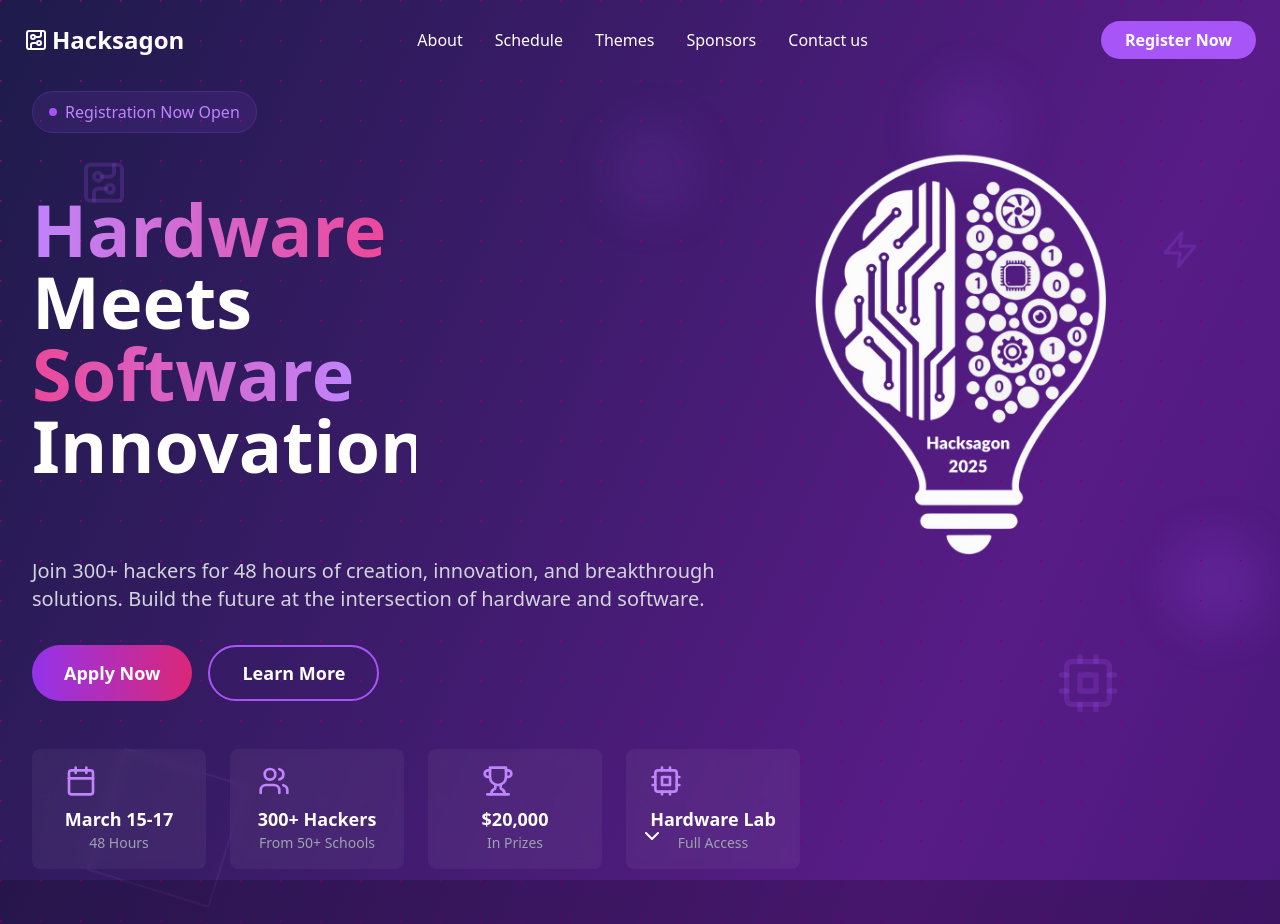
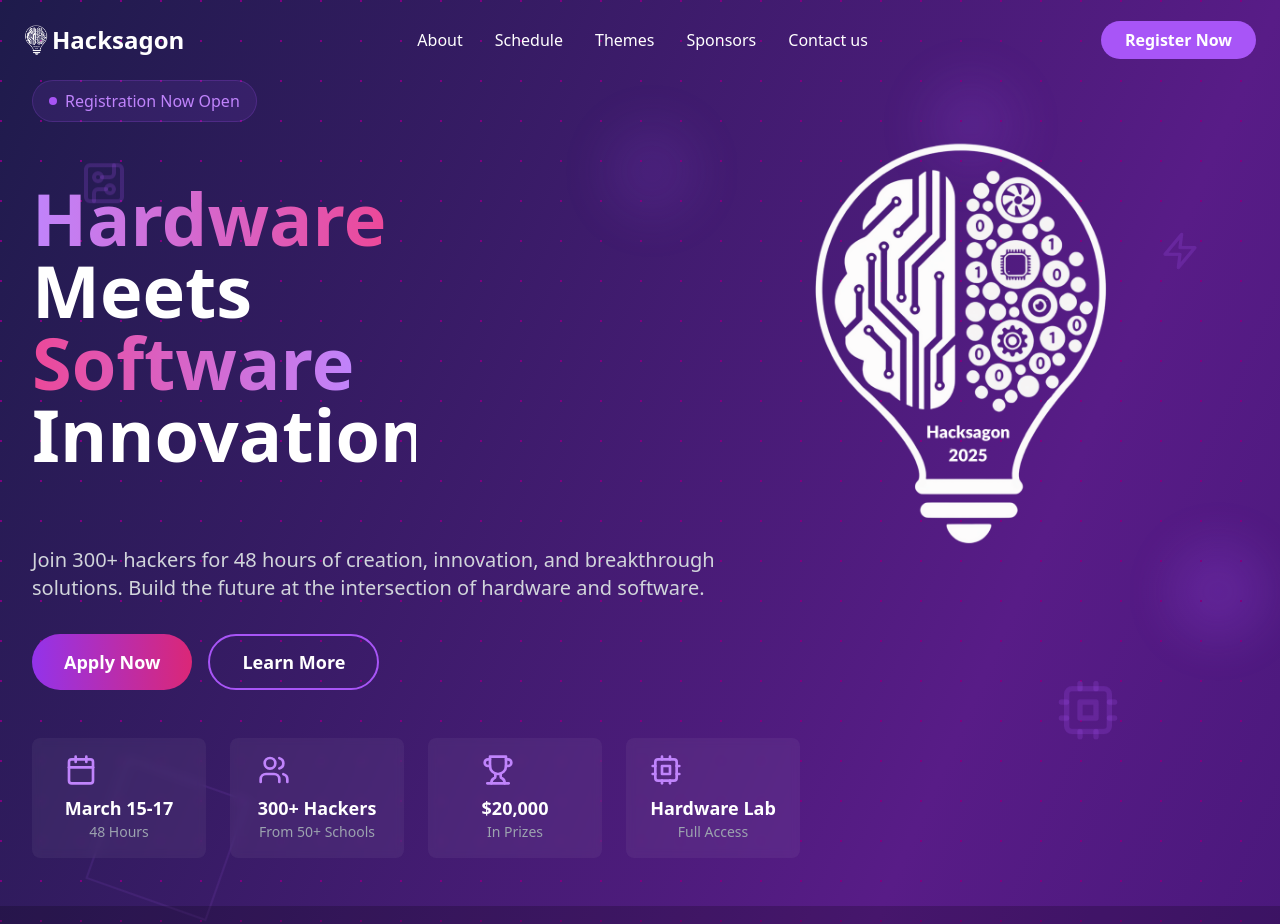
Before and after one commit to AdityaKrSingh26/Hacksagon, a React (Vite) app: page / in a window 1280 px wide. Shown: the top 924 px of the page. Built offline with nearby package versions, Linux system fonts and the light colour scheme.

Commit message:
4 changes mentioned before: theme page, arrow on home, logo in navbar and other minor

```diff
--- a/src/Pages/Contact/Contact.tsx
+++ b/src/Pages/Contact/Contact.tsx
@@ -57,8 +57,8 @@ const Contact = () => {
                   <div className="card-inner">
                     <div className="card-front">
                       <img className="w-10 h-10 m-4 rounded-full" src={contact.path} alt="" />
-                      <p className="hidden md:flex">{contact.name} |<span className="opacity-50"> Hover to see details</span></p>
-                      <p className="md:hidden">{contact.name} |<span className="opacity-50"> Click to see details</span></p>
+                      <p className="hidden md:flex">{contact.name} |<span className="opacity-50 ml-1"> Hover to see details</span></p>
+                      <p className="md:hidden">{contact.name} |<span className="opacity-50 ml-1"> Click to see details</span></p>
                     </div>
                     <div className="card-back p-2 md:pl-8 md:flex align-middle">
                       <p className="text-sm md:text-xl md:inline-block">{contact.pos}</p>
--- a/src/Pages/Home/Home.tsx
+++ b/src/Pages/Home/Home.tsx
@@ -1,4 +1,3 @@
-import { ChevronDown } from 'lucide-react';
 import { HeroContent } from '../../components/HeroContent';
 import { ThemeSection } from '../../components/ThemeSection';
 import { ProcessFlow } from '../../components/ProcessFlow';
@@ -9,9 +8,6 @@ function HomePage() {
         <div className="text-white">
             <div className="relative min-h-screen flex flex-col">
                 <HeroContent />
-                <div className="absolute bottom-8 left-1/2 -translate-x-1/2 animate-bounce">
-                    <ChevronDown className="w-6 h-6" />
-                </div>
             </div>
             <ThemeSection />
             <ProcessFlow />
--- a/src/Pages/Themes/Themes.tsx
+++ b/src/Pages/Themes/Themes.tsx
@@ -1,5 +1,5 @@
 import { Cpu, Brain, Leaf, Shield } from 'lucide-react';
-import { useEffect } from 'react';
+import { useEffect, useState } from 'react';
 
 const themes = [
   {
@@ -63,6 +63,16 @@ const themes = [
 ];
 
 const Themes = () => {
+  const [expanded, setExpanded] = useState(Array(themes.length).fill(false));
+
+  const toggleDetails = (index) => {
+    setExpanded((prevState) => {
+      const newState = [...prevState];
+      newState[index] = !newState[index];
+      return newState;
+    });
+  };
+
   useEffect(() => {
     const hash = window.location.hash.substring(1); // Extract the ID from the URL hash
     if (hash) {
@@ -84,17 +94,30 @@ const Themes = () => {
       <h2 className="text-4xl font-bold mb-4 text-center">Themes</h2>
       {themes.map((theme, index) => (
         <section
-          id={`${index}`}
           key={index}
           className="bg-white/5 backdrop-blur-sm rounded-xl p-6 hover:bg-white/10 w-full m-4 flex flex-col transition-colors duration-500"
         >
           <h3 className="text-xl font-semibold mb-2">{theme.title}</h3>
           <p className="text-gray-400">{theme.description}</p>
-          <p className="text-gray-400">{theme.details}</p>
+          <div
+            className={`transition-[max-height] duration-500 ease-in-out overflow-hidden`}
+            style={{
+              maxHeight: expanded[index] ? '200px' : '0', // Adjust '200px' to match your content's height
+            }}
+          >
+            <p className="text-gray-400 mt-2">{theme.details}</p>
+          </div>
+          <button
+            className="text-blue-500 mt-2 underline"
+            onClick={() => toggleDetails(index)}
+          >
+            {expanded[index] ? 'Read Less' : 'Read More'}
+          </button>
         </section>
       ))}
     </div>
   );
-}
+};
+
 
 export default Themes;
--- a/src/components/Navbar.tsx
+++ b/src/components/Navbar.tsx
@@ -24,7 +24,7 @@ export function Navbar() {
       <div className="flex items-center justify-between">
         <div className="flex items-center">
           <Link to="/" className="flex items-center space-x-1">
-            <CircuitBoard className="w-6 h-6" />
+            <img className="w-6" src=".\Images\Hacksagon_white.png" alt="" />
             <span className="text-2xl font-bold">Hacksagon</span>
           </Link>
         </div>
--- a/src/components/Stats.tsx
+++ b/src/components/Stats.tsx
@@ -25,7 +25,7 @@ const stats = [
 
 export function Stats() {
   return (
-    <div className="mt-12 grid grid-cols-2 md:grid-cols-4 gap-6">
+    <div className="my-12 grid grid-cols-2 md:grid-cols-4 gap-6">
       {stats.map((stat, index) => (
         <div
           key={index}
--- a/src/components/ThemeSection.tsx
+++ b/src/components/ThemeSection.tsx
@@ -65,7 +65,7 @@ export function ThemeSection() {
             </Link>
           ))}
         </div>
-        <h3 className="text-center opacity-60 text-md">Select theme to see details</h3>
+        <h3 className="text-center opacity-60 text-md mt-3">Select theme to see details</h3>
       </div>
     </section>
   );
```
